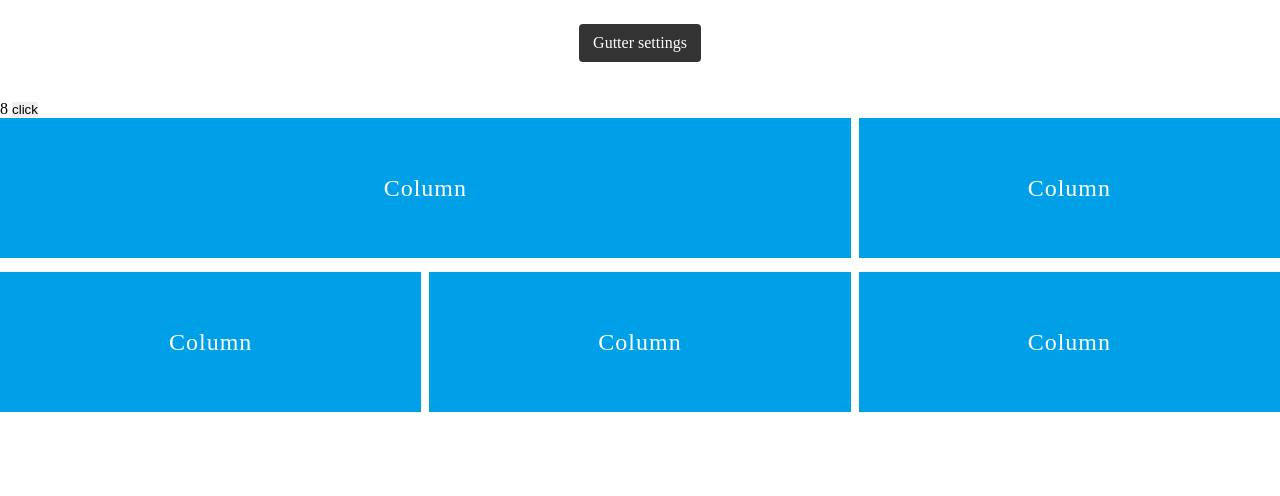
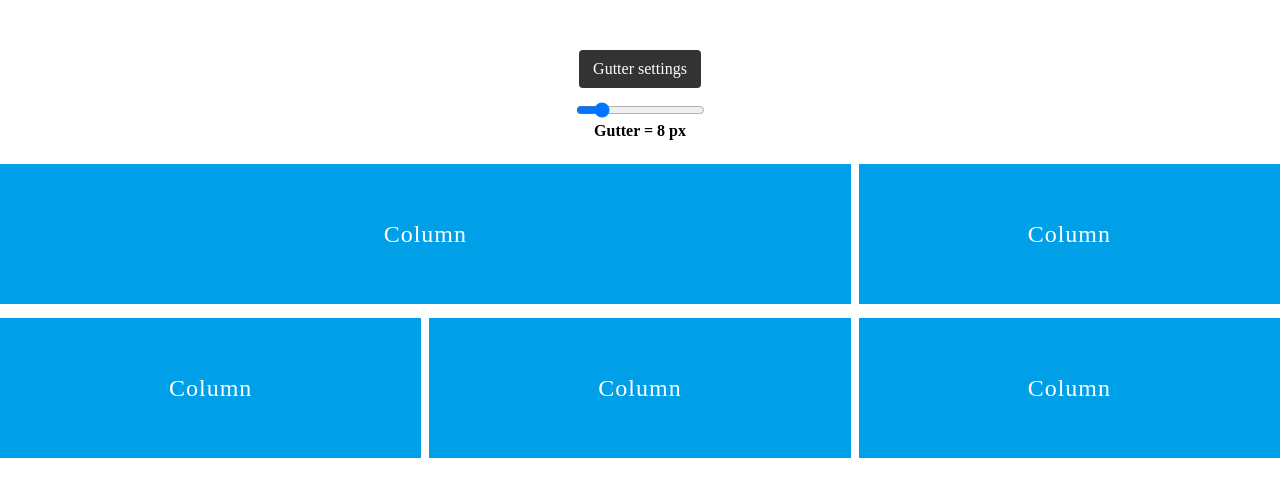
Before and after one commit to HelloQingGuo/ng-grid, an Angular app: page / in a window 1280 px wide. Shown: the top 496 px of the page. Built offline with nearby package versions, Linux system fonts and the light colour scheme.

Commit message:
improve UI for ng-grid

```diff
--- a/src/app/app.component.html
+++ b/src/app/app.component.html
@@ -1,10 +1,10 @@
 <fieldset>
     <legend>Gutter settings</legend>
-    <!-- <input type="range" name="gutter" min="0" max="48" step="8" [(ngModel)]="gutter" /> -->
+    <input type="range" name="gutter" min="0" max="48" step="8" [(ngModel)]="gutter" />
+    <h4>Gutter = {{gutter}} px</h4>
 </fieldset>
-{{gutter}}
-<button (click)="add()">click</button>
-<ng-grid-row [gutter]="gutter">
+
+<ng-grid-row [gutter]="toNumber(gutter)">
     <ng-grid-col [md]="16" [sm]="24">
         <div class="content">
             <span>Column</span>
--- a/src/app/app.component.scss
+++ b/src/app/app.component.scss
@@ -13,7 +13,7 @@
 }
 
 fieldset {
-  margin: 24px auto;
+  margin: 50px auto 24px;
   text-align: center;
 }
 
--- a/src/app/app.component.ts
+++ b/src/app/app.component.ts
@@ -12,10 +12,9 @@ export class AppComponent {
   //   xs: 8,
   //   md: 24
   // };
-  // gutter: string = "8";
-  gutter: number = 8;
+  gutter = "8";
 
-  add() {
-    this.gutter += 8;
+  toNumber(val: string): number {
+    return Number(val);
   }
 }
--- a/src/app/col/col.component.ts
+++ b/src/app/col/col.component.ts
@@ -27,7 +27,7 @@ export class ColComponent implements OnInit {
     if (!isNotNil(this.row)) {
       return 0;
     }
-    return this.row.actual_gutter / 2;
+    return this.row._gutter / 2;
   }
 
   @HostBinding("style.padding-right.px")
--- a/src/app/row/row.component.ts
+++ b/src/app/row/row.component.ts
@@ -6,7 +6,10 @@ import {
   Renderer2,
   ElementRef,
   HostListener,
-  ViewEncapsulation
+  ViewEncapsulation,
+  ChangeDetectorRef,
+  OnChanges,
+  SimpleChanges
 } from "@angular/core";
 import { Gutter } from "../gutter";
 import { MediaQueryMap } from "../mediaquery-map";
@@ -25,26 +28,21 @@ const mediaQueryMap: MediaQueryMap = {
   styleUrls: ["./row.component.scss"],
   encapsulation: ViewEncapsulation.None
 })
-export class RowComponent implements OnInit {
+export class RowComponent implements OnInit, OnChanges {
   private el: HTMLElement;
   private breakPoint: string;
-  private _gutter: number | object;
   // set it to public, to be used in Col component
-  actual_gutter: number;
-  // @Input() private gutter: number | Gutter;
-  @Input()
-  get gutter(): number | Gutter {
-    return this._gutter;
-  }
+  _gutter: number;
+  @Input() private gutter: number | Gutter;
 
-  set gutter(value: number | Gutter) {
-    this._gutter = value;
+  ngOnChanges() {
+    console.log(this.gutter);
     this.updateGutter();
   }
 
   @HostBinding("style.marginRight.px")
   get marginRight(): number {
-    return -this.actual_gutter / 2;
+    return -this._gutter / 2;
   }
 
   @HostBinding("style.marginLeft.px")
@@ -52,8 +50,13 @@ export class RowComponent implements OnInit {
     return this.marginRight;
   }
 
-  constructor(private renderer: Renderer2, private elementRef: ElementRef) {
+  constructor(
+    private renderer: Renderer2,
+    private elementRef: ElementRef,
+    public cd: ChangeDetectorRef
+  ) {
     this.el = this.elementRef.nativeElement;
+    this.cd.detach();
   }
 
   ngOnInit() {
@@ -77,7 +80,7 @@ export class RowComponent implements OnInit {
   }
 
   updateGutter(): void {
-    this.actual_gutter = this.getActualGutter();
+    this._gutter = this.getActualGutter();
   }
 
   @HostListener("window:resize", ["$event"])
```
Also changed, not shown: 5 other files (tests, documents, lock files or other folders).
